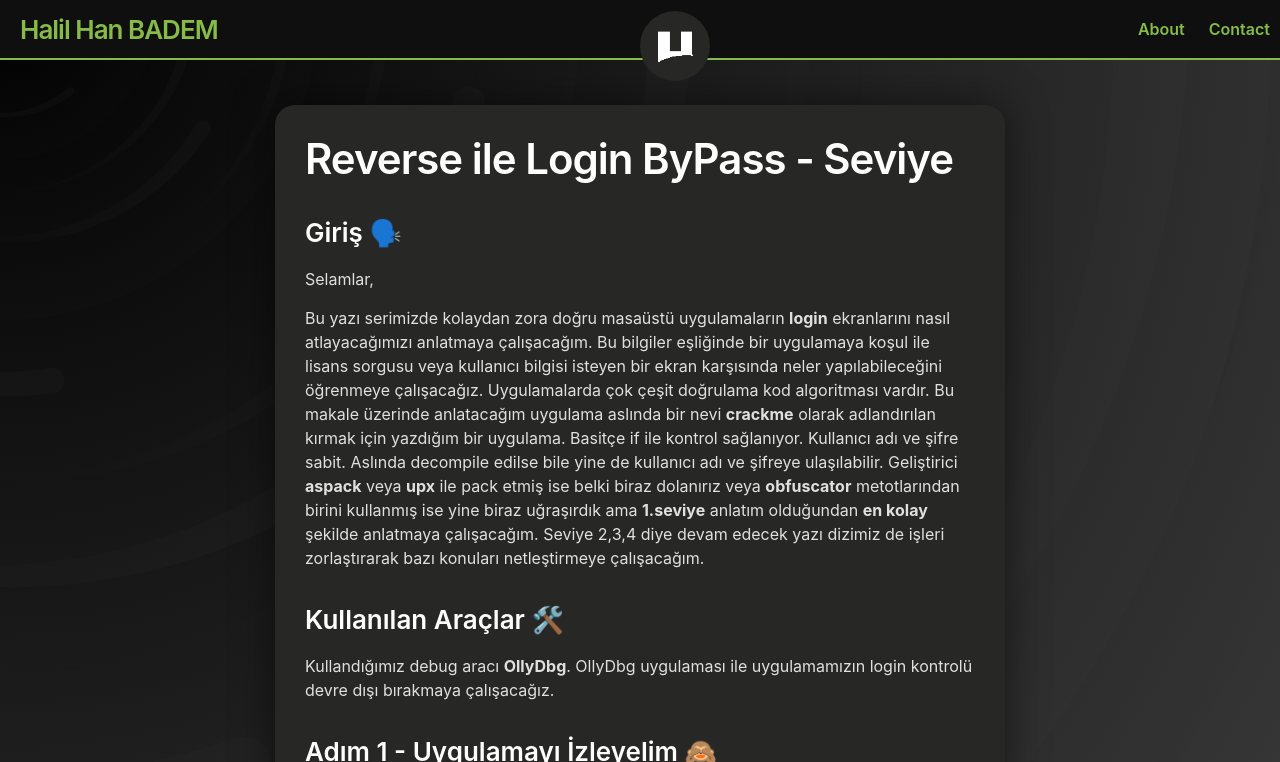
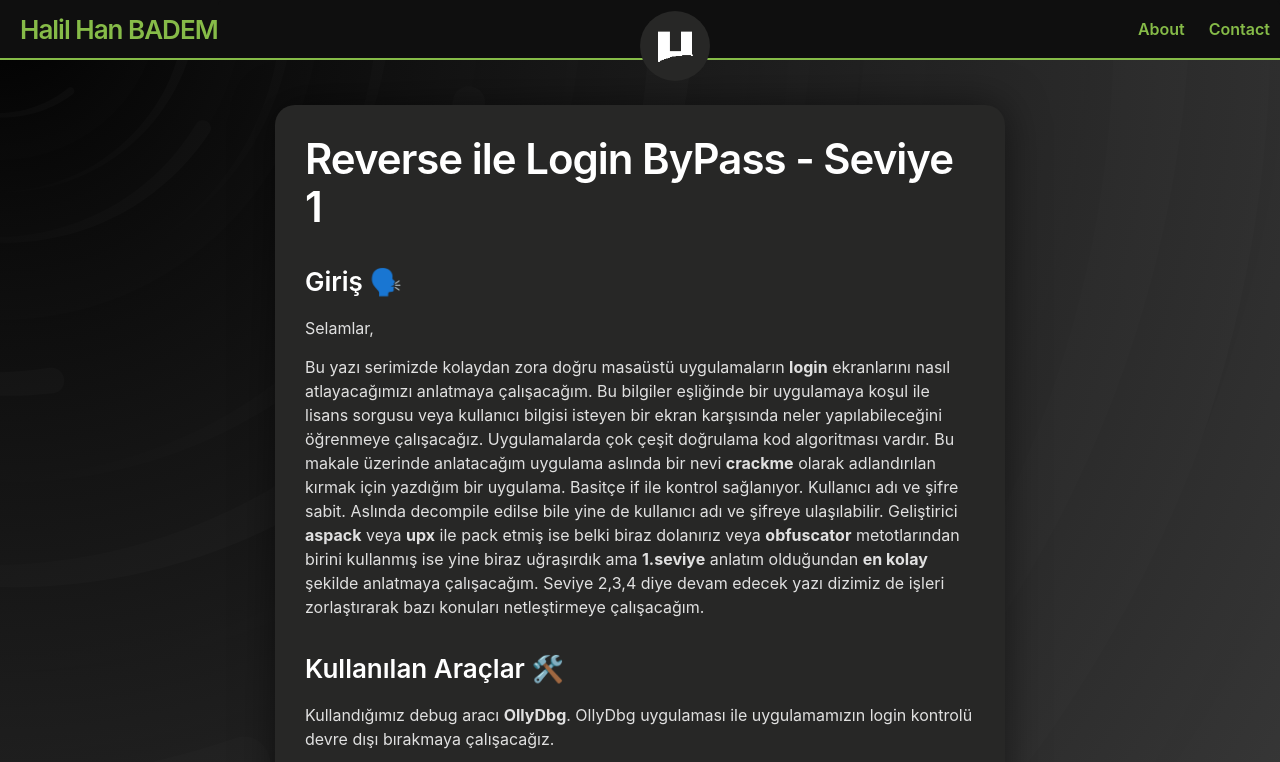
Before and after one commit to halilhanbadem/halilhanbadem.github.io, a Jekyll site: the page built from _posts/2020-04-11-reverse-ile-login-bypass-seviye-1.md, in a window 1280 px wide and 900 px high, cut to the strip 0-762 px from the top of the window. Built offline with Jekyll 4.4.1, drawn with Linux system fonts in a browser that asks for light colours; a script that is not in the unit is left out.

Commit message:
Update 2020-04-11-reverse-ile-login-bypass-seviye-1.md

```diff
--- a/_posts/2020-04-11-reverse-ile-login-bypass-seviye-1.md
+++ b/_posts/2020-04-11-reverse-ile-login-bypass-seviye-1.md
@@ -1,7 +1,7 @@
 ---
 layout: post
 author: Halil Han Badem
-title: Reverse ile Login ByPass - Seviye #1
+title: Reverse ile Login ByPass - Seviye 1
 ---
 
 ### Giriş 🗣️
```
